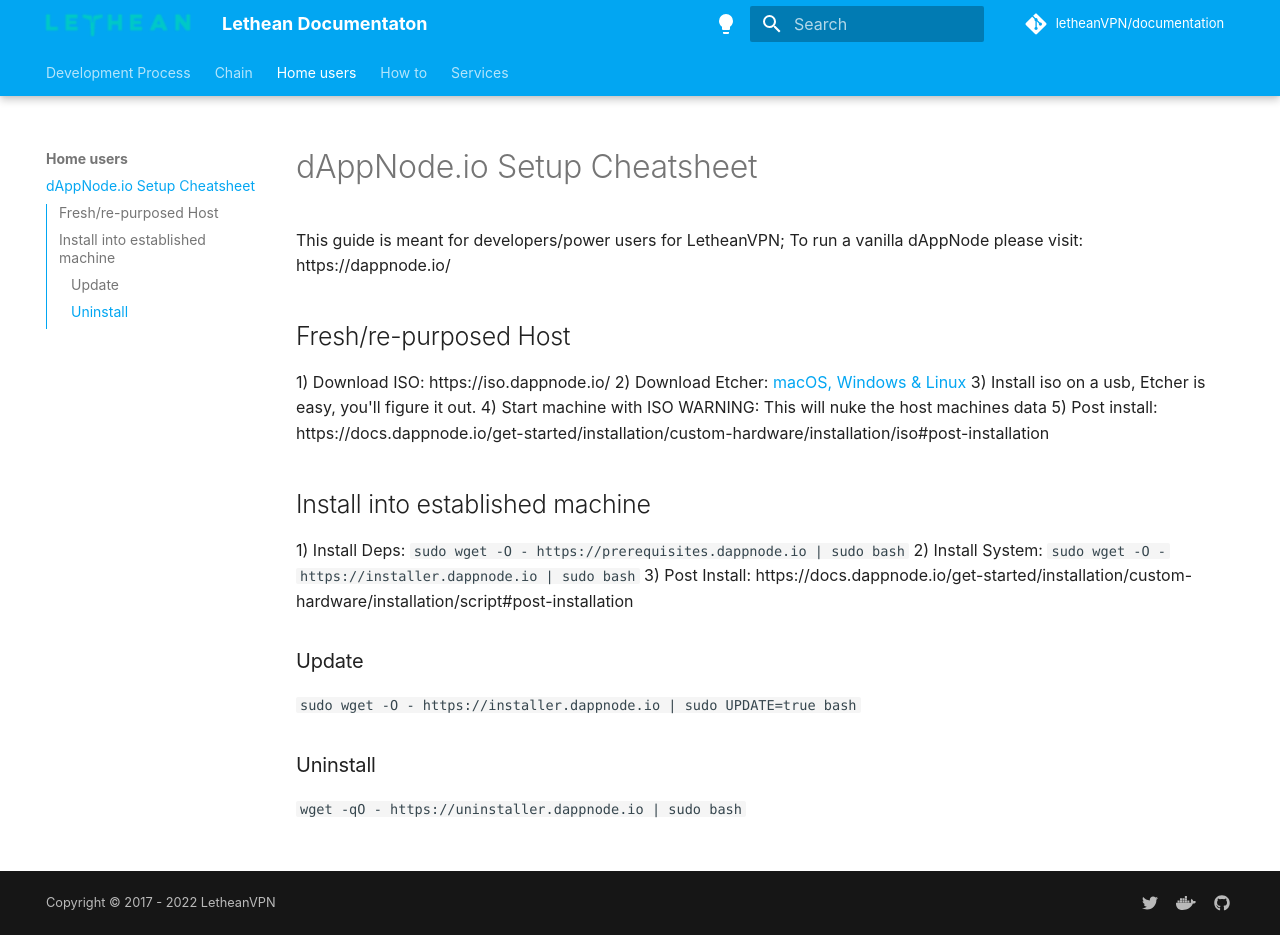
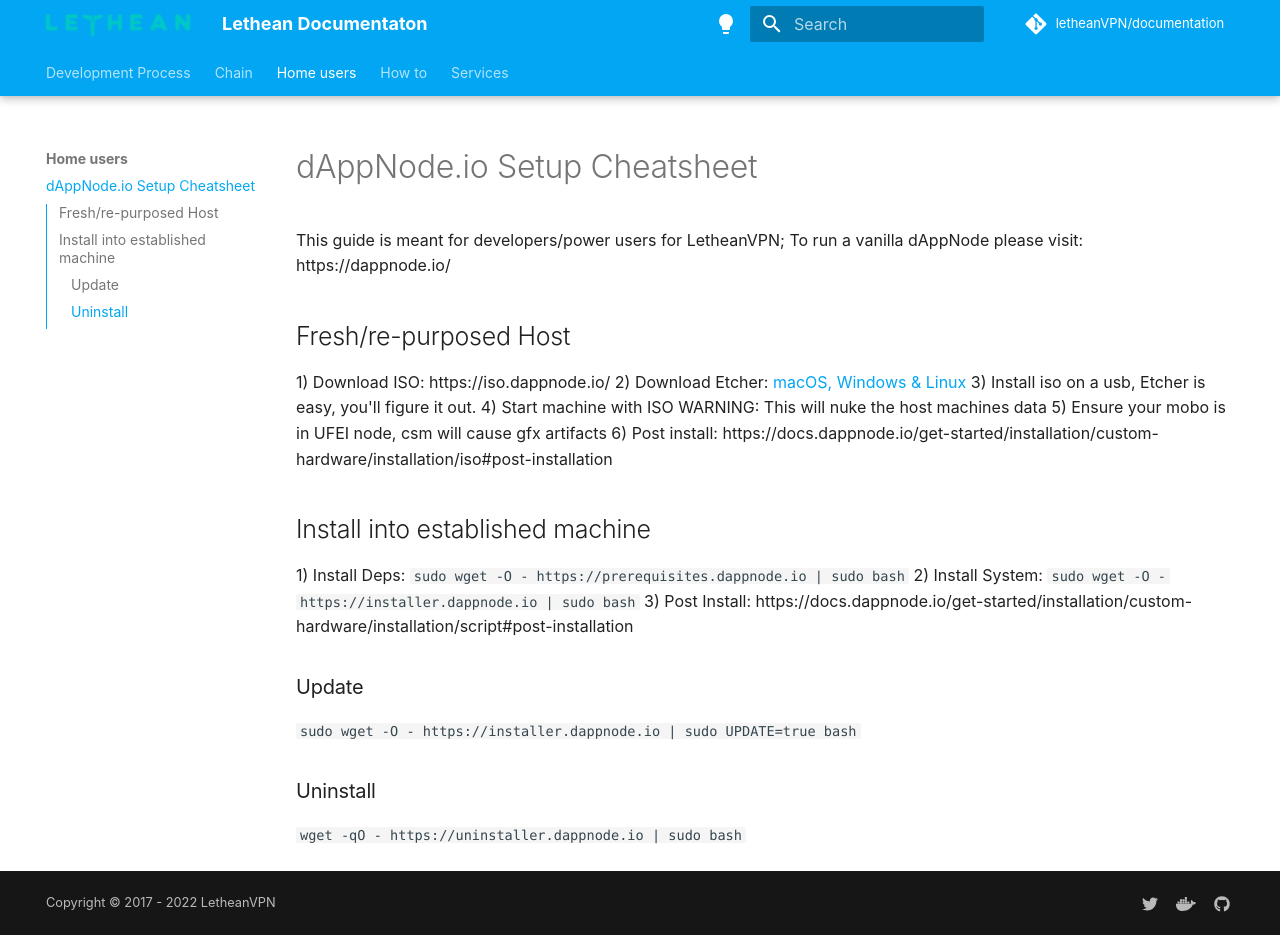
Before and after one commit to letheanVPN/documentation, an MkDocs documentation site: the page built from docs/home-users/chain-node.md, in a window 1280 px wide and 935 px high. Built offline with MkDocs 1.6.1 and Material for MkDocs 9.7.7, drawn with Linux system fonts in a browser that asks for light colours; comment, search, counter and statistics services are not loaded.

Commit message:
Update chain-node.md

```diff
--- a/docs/home-users/chain-node.md
+++ b/docs/home-users/chain-node.md
@@ -7,7 +7,8 @@
 2) Download Etcher: [macOS, Windows & Linux](https://www.balena.io/etcher/)
 3) Install iso on a usb, Etcher is easy, you'll figure it out.
 4) Start machine with ISO WARNING: This will nuke the host machines data
-5) Post install: https://docs.dappnode.io/get-started/installation/custom-hardware/installation/iso#post-installation
+5) Ensure your mobo is in UFEI node, csm will cause gfx artifacts
+6) Post install: https://docs.dappnode.io/get-started/installation/custom-hardware/installation/iso#post-installation
 
 ## Install into established machine
 
```
